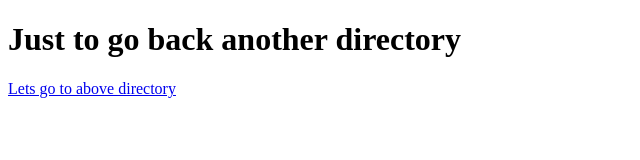
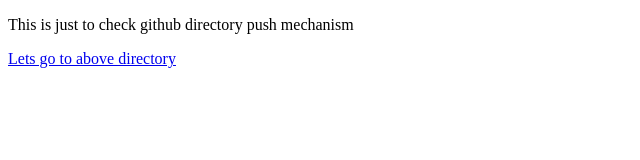
Before and after one commit to srsaikumarreddy/HTML5DEMO, a plain HTML site: page 29_05_2018/third/third.html in a window 1280 px wide. Shown: the whole page, without its empty margins (0-640 px from the left). Drawn offline with Linux system fonts and the light colour scheme.

Commit message:
added p and rmeoved h1 in third.html for demo

```diff
--- a/29_05_2018/third/third.html
+++ b/29_05_2018/third/third.html
@@ -2,8 +2,10 @@
 <html>
 	<title>My third Page</title>
     <body>
-   		<h1>Just to go back another directory</h1>
 
+
+
+         <p>This is just to check github directory push mechanism</p>
 
 
        <a href="../index.html">Lets go to above directory</a>
```
